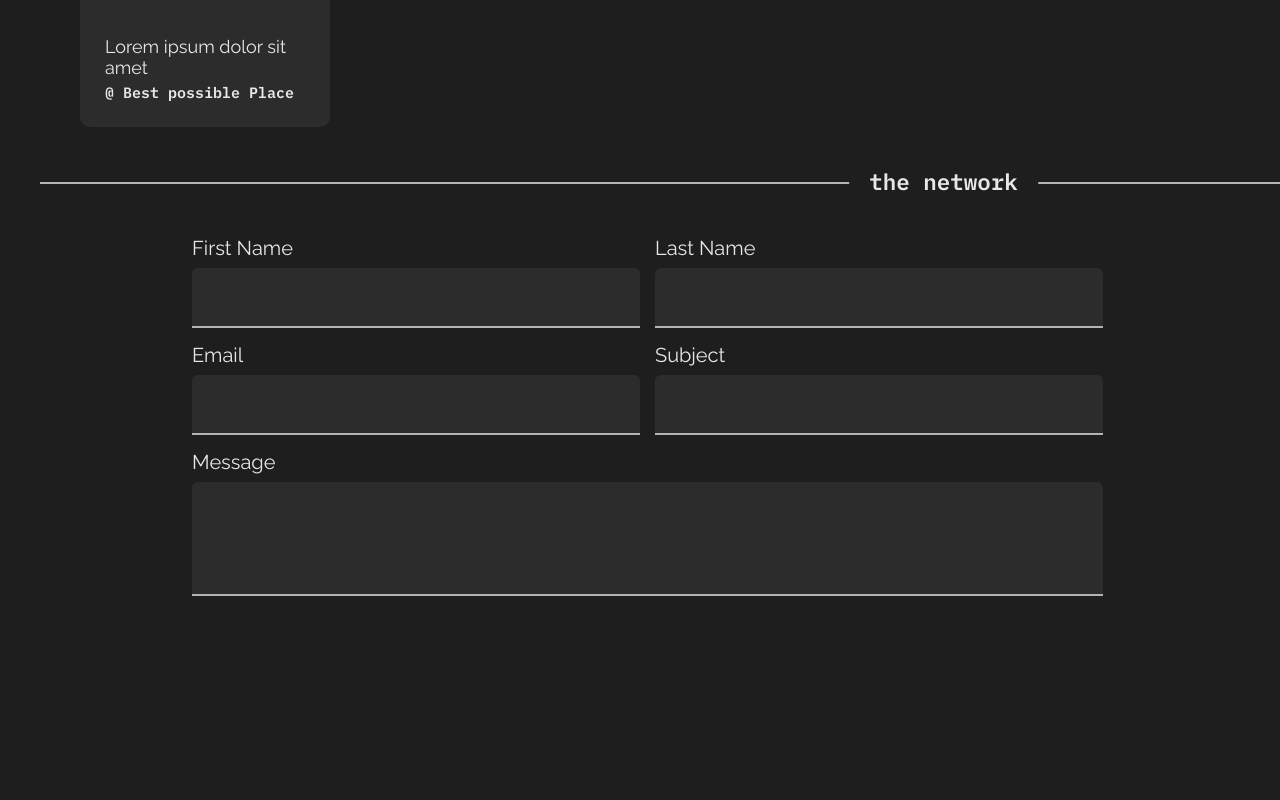
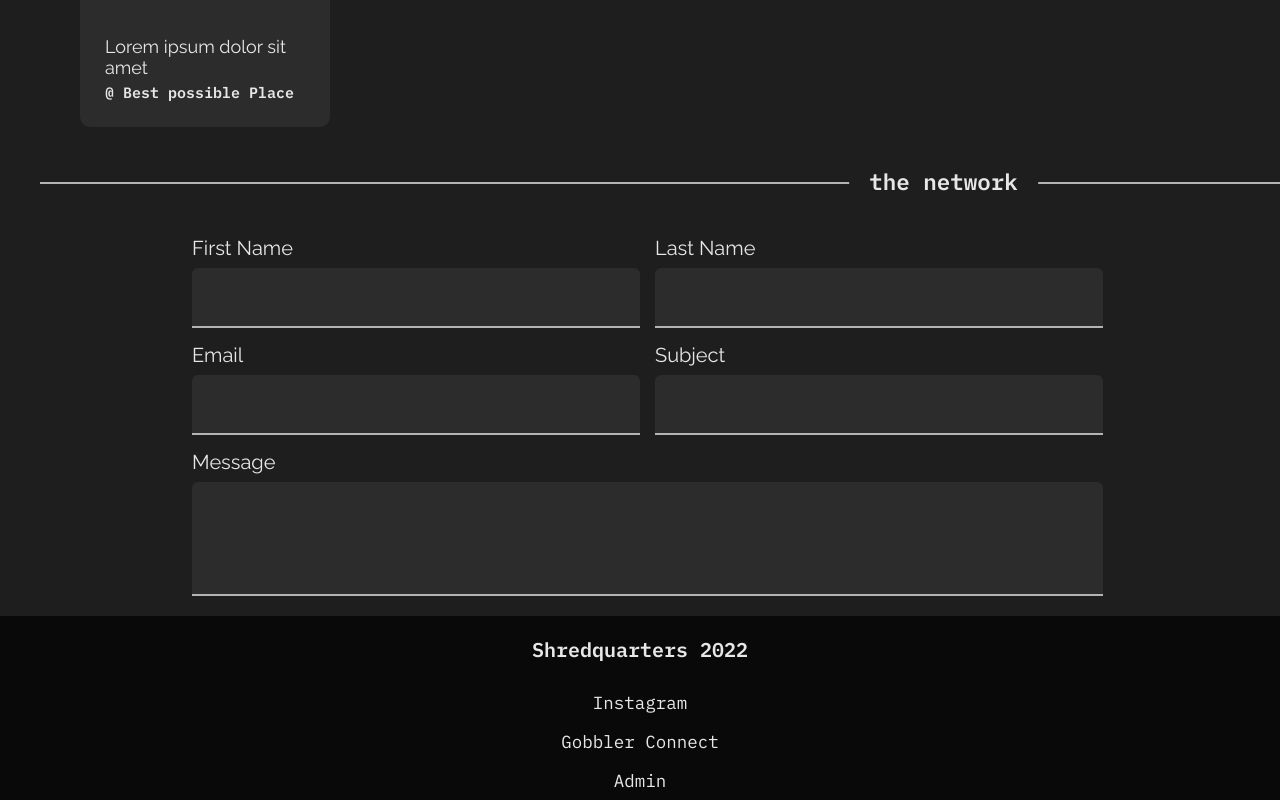
Before and after one commit to redpwilliams/shredquarters_vt, a Next.js app: page / in a window 1280 px wide. Shown: the part 1941-2741 px from the top of the page. Before the commit the page ends 2537 px from the top, so only its background shows below. Built offline with nearby package versions, Linux system fonts and the light colour scheme.

Commit message:
feat: footer skeleton

```diff
--- /dev/null
+++ b/components/Footer/Footer.module.sass
@@ -0,0 +1,22 @@
+@use "styles/colors" as *
+
+.container
+  background-color: #090909
+  margin-top: 20px
+  color: $sq-white
+  font-family: "IBM Plex Mono", monospace
+
+  h2
+    text-align: center
+    font-size: 2rem
+    padding: 20px 10px
+
+  ul
+    font-size: 1.75rem
+    display: flex
+    flex-direction: column
+    justify-content: center
+    align-items: center
+
+  li
+    padding: 8px 5px
--- /dev/null
+++ b/components/Footer/Footer.tsx
@@ -0,0 +1,15 @@
+import { NextPage } from "next"
+import styles from "./Footer.module.sass"
+const Footer: NextPage = () => {
+  return (
+    <footer className={styles.container}>
+      <h2>Shredquarters 2022</h2>
+      <ul>
+        <li>Instagram</li>
+        <li>Gobbler Connect</li>
+        <li>Admin</li>
+      </ul>
+    </footer>
+  )
+}
+export { Footer }
--- a/pages/index.tsx
+++ b/pages/index.tsx
@@ -5,6 +5,7 @@ import Head from "next/head"
 import Image from "next/image"
 import styles from "../styles/Home.module.sass"
 import { UpcomingEvent } from "components/UpcomingEvent/UpcomingEvent"
+import { Footer } from "components/Footer/Footer"
 
 const Home: NextPage = () => {
   return (
@@ -111,6 +112,7 @@ const Home: NextPage = () => {
           </form>
         </section>
       </main>
+      <Footer />
     </div>
   )
 }
```
